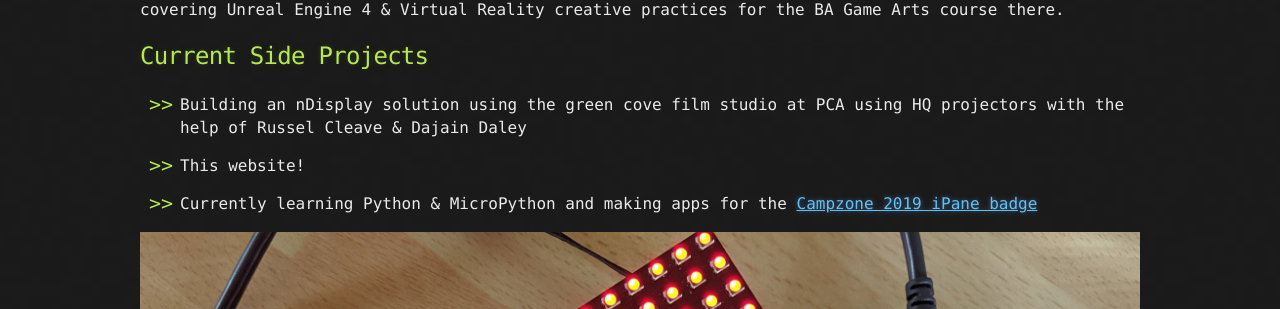
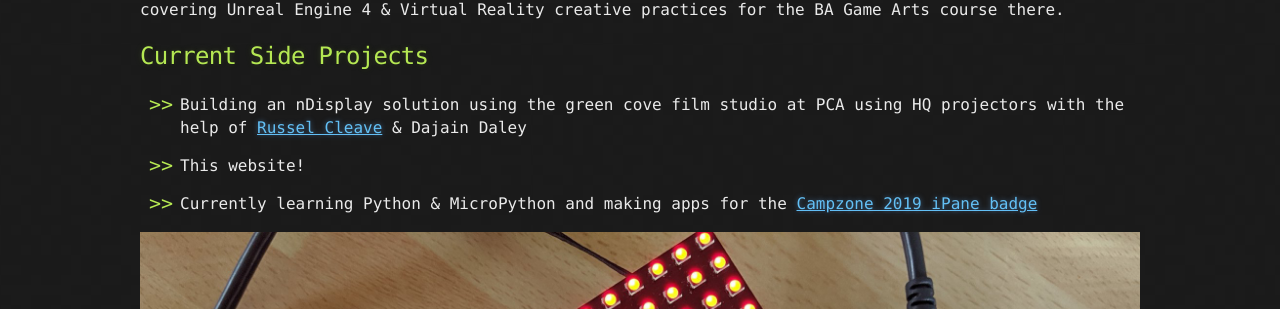
Before and after one commit to FRAG69/FRAG69.github.io, a Jekyll site: the page built from index.md, in a window 1280 px wide. Shown: the part 1020-1329 px from the top of the page. Built offline with Jekyll 4.4.1, drawn with Linux system fonts in a browser that asks for light colours; our own code applies the rules of GitHub Pages for plain Markdown files; part of the change alters nothing that is shown.

```diff
--- a/index.md
+++ b/index.md
@@ -22,7 +22,7 @@ I also work as a part time Technical Demonstrator at [Plymouth College of Art](h
 
 ## Current Side Projects
 
-* Building an nDisplay solution using the green cove film studio at PCA using HQ projectors with the help of Russel Cleave & Dajain Daley
+* Building an nDisplay solution using the green cove film studio at PCA using HQ projectors with the help of [Russel Cleave](https://www.southofdevonfilms.com) & Dajain Daley
 
 * This website!
 
```
